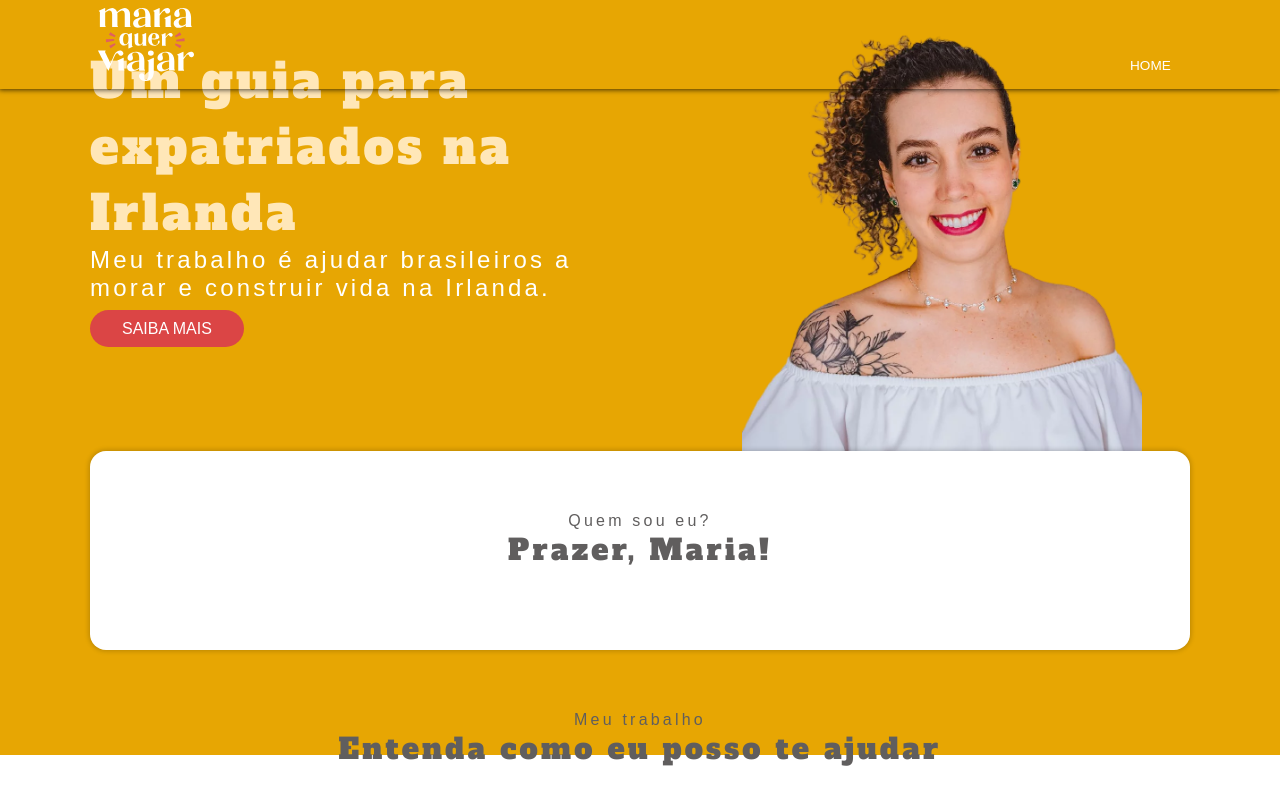
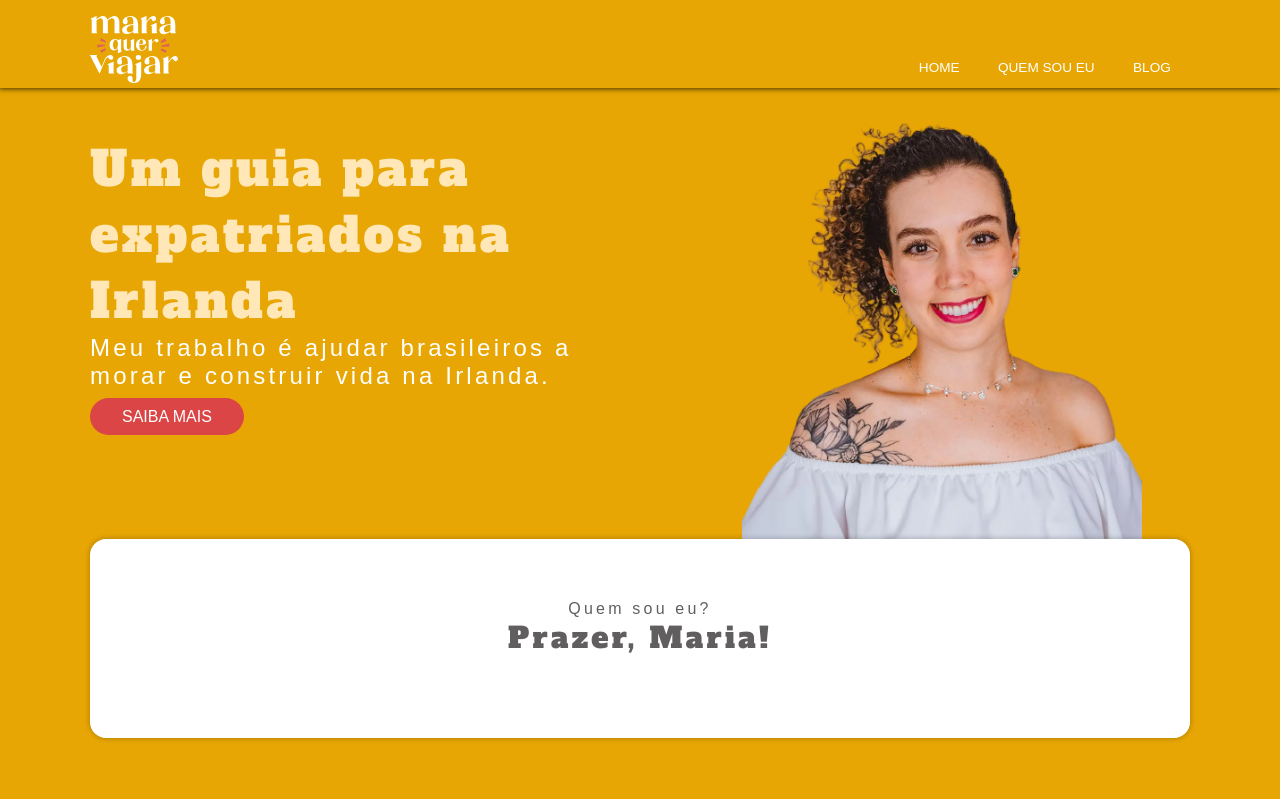
Before and after one commit to sheldonled/mariaquerviajar, a Nuxt app: page / in a window 1280 px wide. Shown: the top 799 px of the page. Built offline with nearby package versions, Linux system fonts and the light colour scheme; a web font is replaced by a local one.

Commit message:
Add nuxt-links and some other adjustments to header

```diff
--- a/components/Header.vue
+++ b/components/Header.vue
@@ -7,6 +7,7 @@ export default {
 };
 </script>
 <template>
+  <div>
     <header class="site-header">
       <div class="wrapper">
         <a href="/">
@@ -14,26 +15,44 @@ export default {
         </a>
         <nav class="site-main-navigation">
           <ul class="site-menu">
-          <li class="site-menu-item"><a href="/">Home</a></li>
+            <li class="site-menu-item">
+              <nuxt-link :to="{ path: '/' }">Home</nuxt-link>
+            </li>
+            <li class="site-menu-item">
+              <nuxt-link :to="{ path: '/', hash: '#sobre' }"
+                >Quem Sou Eu</nuxt-link
+              >
+            </li>
+            <li class="site-menu-item">
+              <nuxt-link :to="{ path: '/' }">Blog</nuxt-link>
+            </li>
           </ul>
         </nav>
       </div>
     </header>
+    <div class="site-header-placeholder"></div>
+  </div>
 </template>
-<style lang="scss">
+<style lang="scss" scoped>
 .logo {
-  width: 6rem;
-  margin: 0.5rem;
+  width: 5.5rem;
+  margin: 1rem 0;
   display: block;
 }
 
 .site-header {
-  background-color: var(--yellow-bg-color);
+  background-color: $primary-yellow;
+  height: $site-header-height;
   position: fixed;
+  z-index: 1000;
   top: 0;
   left: 0;
   right: 0;
-  box-shadow: 0 0 5px 1px rgba(0, 0, 0, 0.7);
+  box-shadow: $header-footer-box-shadow;
+}
+
+.site-header-placeholder {
+  height: $site-header-height;
 }
 
 .site-header .wrapper {
@@ -49,7 +68,7 @@ export default {
 
 .site-menu-item {
   font-size: 0.85rem;
-  margin: 0 1.2rem;
+  margin: 0 1.2rem 0.5rem;
   text-transform: uppercase;
   & a {
     color: #fff;
@@ -61,7 +80,7 @@ export default {
   }
 
   &.active a {
-    color: #db4545;
+    color: $primary-red;
   }
 }
 </style>
```
Lines whose indentation alone changed are shown as unchanged.
